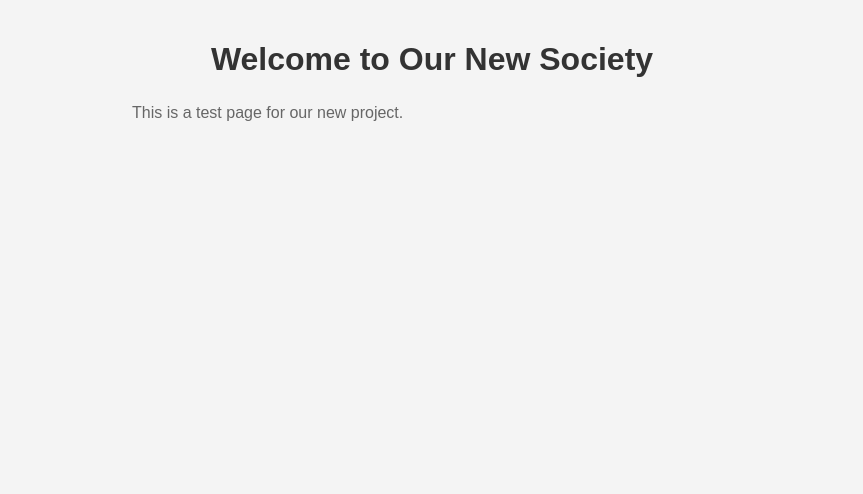
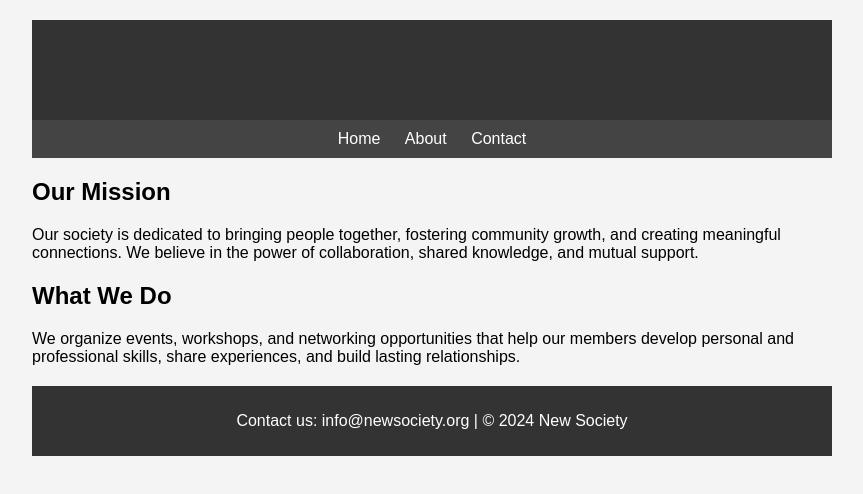
Before and after one commit to GitGeeks/new-society-test, a plain HTML site: page index.html in a window 1280 px wide. Shown: the whole page, without its empty margins (208-1071 px from the left). Drawn offline with Linux system fonts and the light colour scheme.

Commit message:
Add more content and navigation

```diff
--- a/index.html
+++ b/index.html
@@ -6,23 +6,60 @@
     <style>
         body {
             font-family: Arial, sans-serif;
-            max-width: 600px;
+            max-width: 800px;
             margin: 0 auto;
             padding: 20px;
             background-color: #f4f4f4;
         }
+        header {
+            background-color: #333;
+            color: white;
+            padding: 10px;
+            text-align: center;
+        }
+        nav {
+            background-color: #444;
+            padding: 10px;
+            text-align: center;
+        }
+        nav a {
+            color: white;
+            text-decoration: none;
+            margin: 0 10px;
+        }
         h1 {
             color: #333;
+        }
+        footer {
+            background-color: #333;
+            color: white;
             text-align: center;
-        }
-        p {
-            line-height: 1.6;
-            color: #666;
+            padding: 10px;
+            margin-top: 20px;
         }
     </style>
 </head>
 <body>
-    <h1>Welcome to Our New Society</h1>
-    <p>This is a test page for our new project.</p>
+    <header>
+        <h1>Welcome to Our New Society</h1>
+    </header>
+
+    <nav>
+        <a href="#home">Home</a>
+        <a href="#about">About</a>
+        <a href="#contact">Contact</a>
+    </nav>
+
+    <main>
+        <h2>Our Mission</h2>
+        <p>Our society is dedicated to bringing people together, fostering community growth, and creating meaningful connections. We believe in the power of collaboration, shared knowledge, and mutual support.</p>
+
+        <h2>What We Do</h2>
+        <p>We organize events, workshops, and networking opportunities that help our members develop personal and professional skills, share experiences, and build lasting relationships.</p>
+    </main>
+
+    <footer>
+        <p>Contact us: info@newsociety.org | © 2024 New Society</p>
+    </footer>
 </body>
 </html>
```
